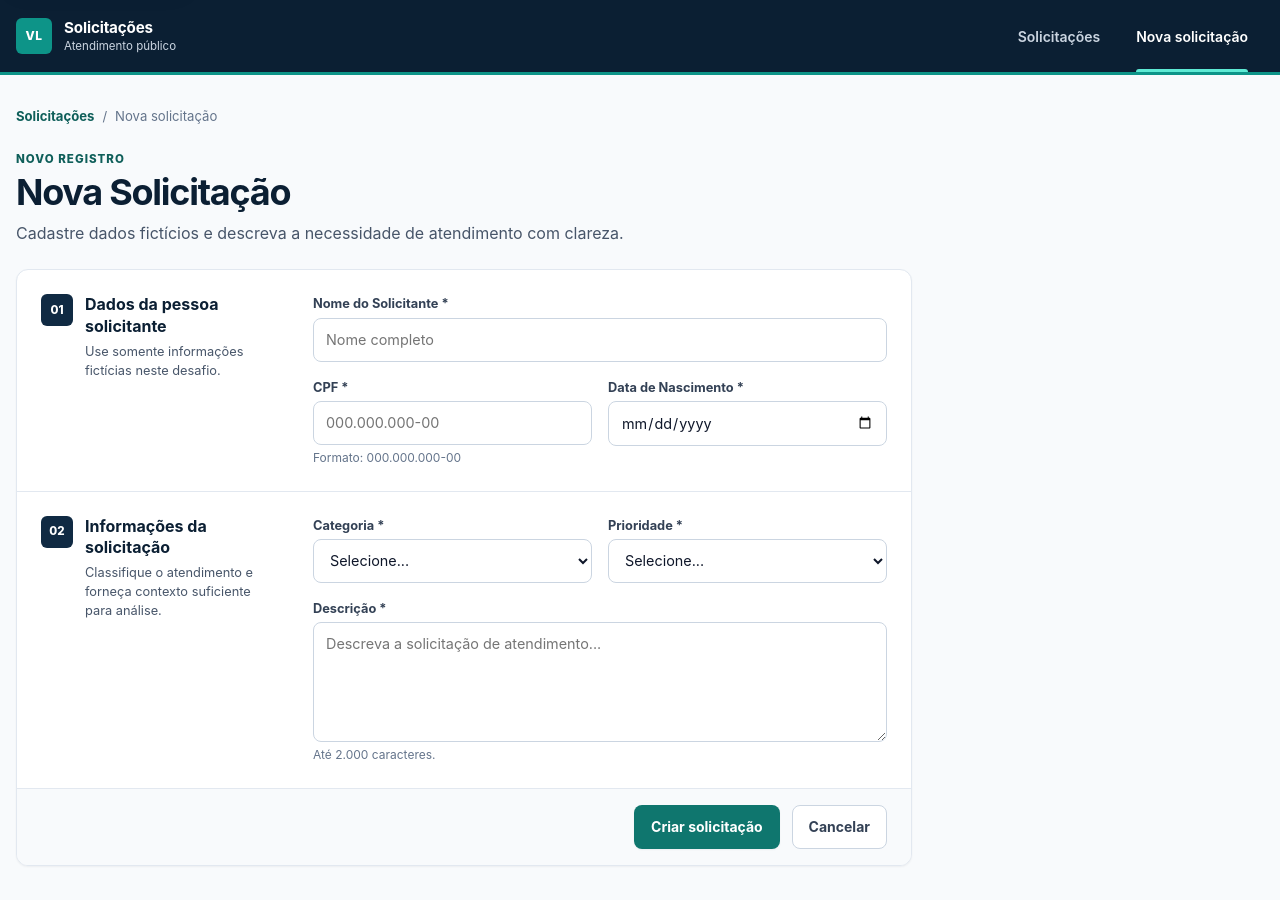
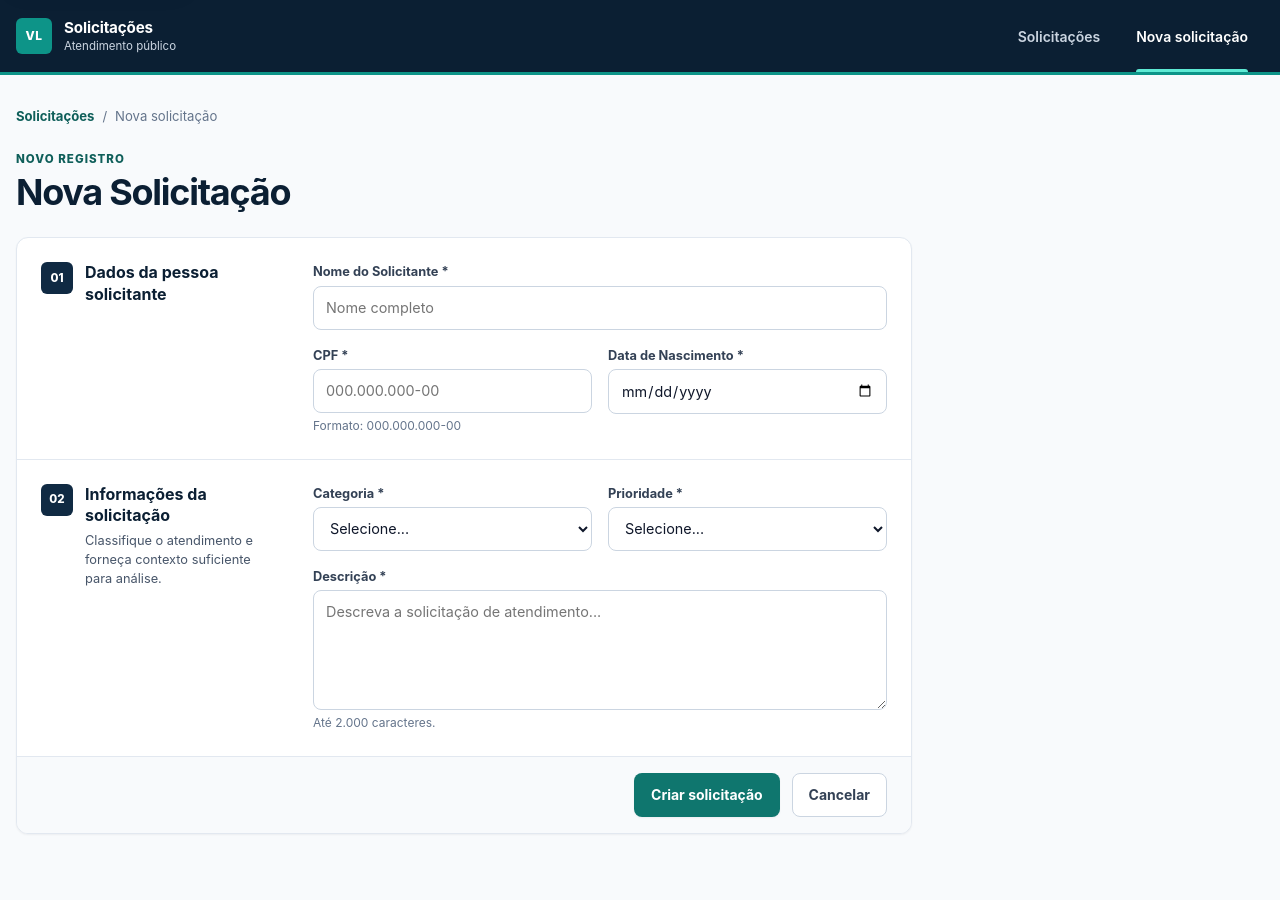
Before and after one commit to hbn28/V-lab-desafio-tecnico, a React (Vite) app in the folder frontend/: page /solicitacoes/nova in a window 1280 px wide. Shown: the top 900 px of the page. Built offline with nearby package versions, Linux system fonts and the light colour scheme.

Commit message:
refactor: simplificar textos da nova solicitacao

```diff
--- a/frontend/src/features/solicitacoes/components/SolicitacaoForm.tsx
+++ b/frontend/src/features/solicitacoes/components/SolicitacaoForm.tsx
@@ -45,7 +45,7 @@ const VALORES_VAZIOS: SolicitacaoFormValues = {
 interface SolicitacaoFormProps {
   eyebrow: string;
   heading: string;
-  description: string;
+  description?: string;
   initialValues?: Partial<SolicitacaoFormValues>;
   submitLabel: string;
   submittingLabel?: string;
@@ -113,7 +113,7 @@ export function SolicitacaoForm({
         <div>
           <p className="eyebrow">{eyebrow}</p>
           <h1>{heading}</h1>
-          <p className="page-heading__description">{description}</p>
+          {description && <p className="page-heading__description">{description}</p>}
         </div>
       </header>
 
@@ -139,7 +139,6 @@ export function SolicitacaoForm({
             <span>01</span>
             <div>
               <h2 id="personal-heading">Dados da pessoa solicitante</h2>
-              <p>Use somente informações fictícias neste desafio.</p>
             </div>
           </div>
 
--- a/frontend/src/features/solicitacoes/pages/NovaSolicitacaoPage.tsx
+++ b/frontend/src/features/solicitacoes/pages/NovaSolicitacaoPage.tsx
@@ -17,7 +17,6 @@ export function NovaSolicitacaoPage() {
       <SolicitacaoForm
         eyebrow="Novo registro"
         heading="Nova Solicitação"
-        description="Cadastre dados fictícios e descreva a necessidade de atendimento com clareza."
         submitLabel="Criar solicitação"
         submittingLabel="Salvando..."
         onCancel={() => navigate('/')}
```
Also changed, not shown: 1 other file (tests, documents, lock files or other folders).
